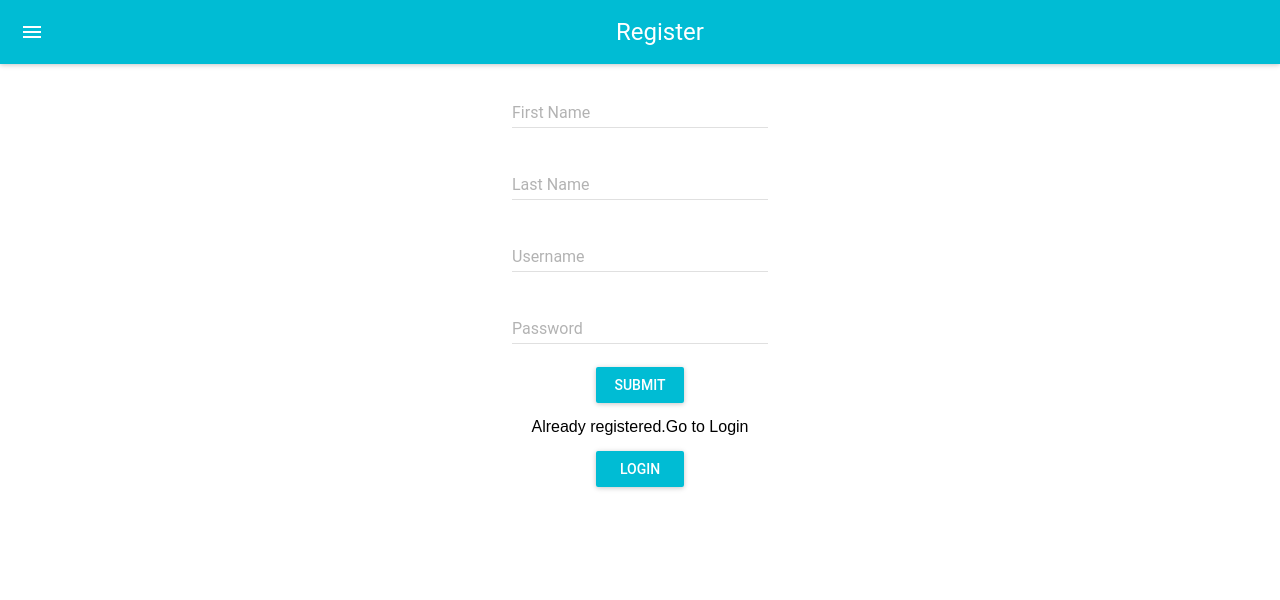
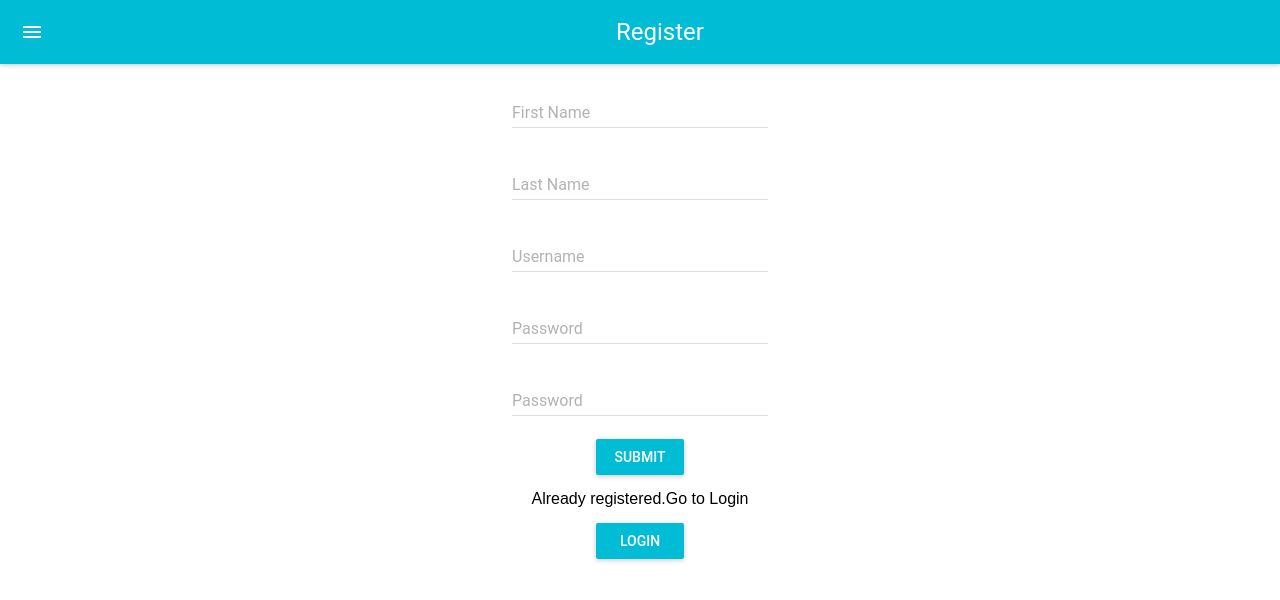
Before and after one commit to Magurolab/ooc-HardString, a React (Create React App) app in the folder front-end/: page / in a window 1280 px wide. Both pictures are taken after a click on the button "REGISTER". Shown: the top 600 px of the page. Built offline with nearby package versions, Linux system fonts and the light colour scheme; what react-tap-event-plugin would draw is missing.

Commit message:
add login check

```diff
--- a/front-end/src/Register.js
+++ b/front-end/src/Register.js
@@ -13,19 +13,26 @@ class Register extends React.Component {
             first_name:'',
             last_name:'',
             username:'',
-            password:''
+            password:'',
+            confirmPassword:'',
+            error:''
         }
     }
     handleClick(event){
         var apiBaseUrl = "http://localhost:8080";
-        console.log("values",this.state.first_name,this.state.last_name,this.state.username,this.state.password);
+        console.log("values",this.state.first_name,this.state.last_name,this.state.username,this.state.password,this.state.confirmPassword);
         //To be done:check for empty values before hitting submit
         var self = this;
         var payload={
             "first_name": this.state.first_name,
             "last_name":this.state.last_name,
             "username":this.state.username,
-            "password":this.state.password
+            "password":this.state.password,
+            "confirmPassword":this.state.confirmPassword
+        }
+        if(this.state.password === this.state.confirmPassword){
+            this.state.error = "Password doesn't match"
+            return;
         }
         axios.post(apiBaseUrl+'/register', payload)
             .then(function (response) {
@@ -55,6 +62,7 @@ class Register extends React.Component {
                         <AppBar
                             title="Register"
                         />
+                        <div> { this.state.error } </div>
                         <TextField
                             hintText="Enter your First Name"
                             floatingLabelText="First Name"
@@ -80,6 +88,13 @@ class Register extends React.Component {
                             onChange = {(event,newValue) => this.setState({password:newValue})}
                         />
                         <br/>
+                        <TextField
+                            type = "confirm password"
+                            hintText="confirm your password"
+                            floatingLabelText="Password"
+                            onChange = {(event,newValue) => this.setState({password:newValue})}
+                        />
+                        <br/>
                         <RaisedButton label="Submit" primary={true} style={style} onClick={(event) => this.handleClick(event)}/>
                     </div>
                 </MuiThemeProvider>
```
